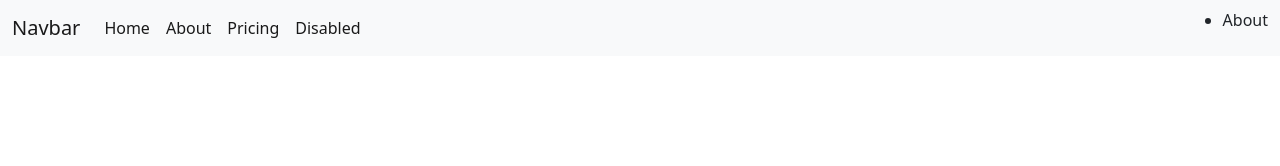
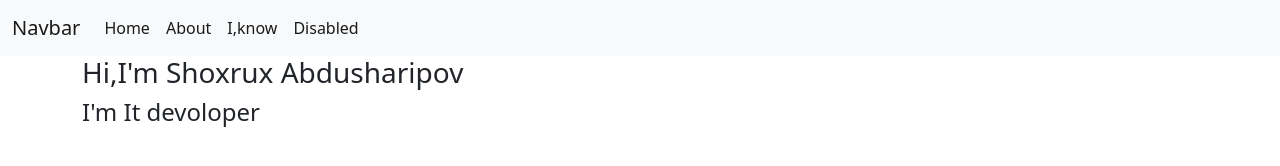
Before and after one commit to abdusharipow/personal_web_site, a plain HTML site: page index.html in a window 1280 px wide. Drawn offline with nearby package versions, Linux system fonts and the light colour scheme.

Commit message:
2-commit

```diff
--- a/index.html
+++ b/index.html
@@ -19,16 +19,18 @@
       <div class="navbar-nav">
         <a class="nav-link active" aria-current="page" href="#">Home</a>
         <a class="nav-link active" >About</a>
-        <a class="nav-link active">Pricing</a>
-        <a class="nav-link active">Disabled</a>
+        <a class="nav-link active">I,know</a>
+        <a class="nav-link active" href="">Disabled</a>
+
       </div>
-    </div>
-    <div        >
-        <ul>
-            <li>About</li>
-        </ul>
     </div>
   </div>
 </nav>
+<div class="container">
+    <div class="box">
+        <h3>Hi,I'm Shoxrux Abdusharipov</h3>
+        <h4>I'm It devoloper</h4>
+    </div>
+</div>
 </body>
 </html>
```
